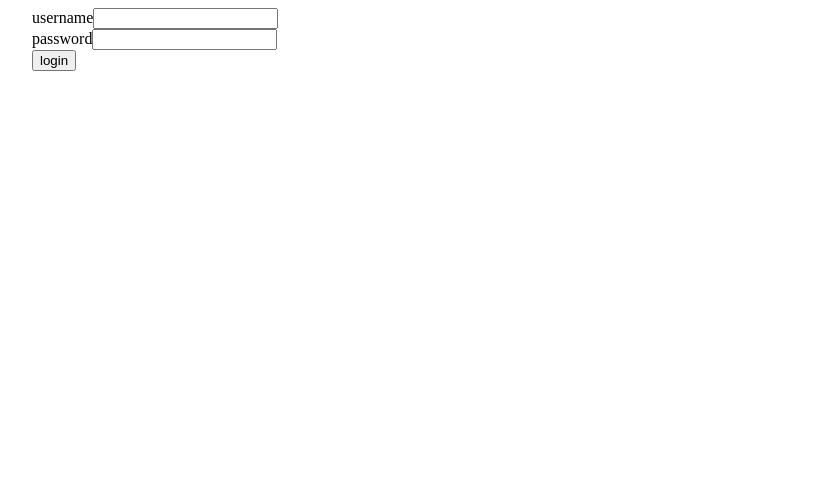
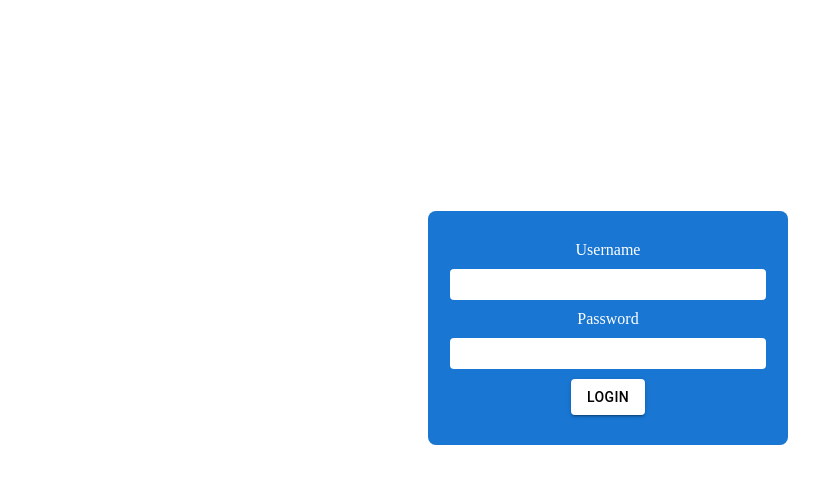
Before and after one commit to leebissessar5/full-stack-open, a React (Create React App) app in the folder part7/bloglist-frontend/: page / in a window 1280 px wide. Shown: the top 484 px of the page, without its empty margins (32-851 px from the left). Built offline with nearby package versions, Linux system fonts and the light colour scheme.

Commit message:
style LoginForm

```diff
--- a/part7/bloglist-frontend/src/App.js
+++ b/part7/bloglist-frontend/src/App.js
@@ -95,7 +95,12 @@ const App = () => {
 
   return (
     <Container>
-      {!user && <LoginForm handleLogin={handleLogin} />}
+      {!user && (
+        <>
+          <Notification />
+          <LoginForm handleLogin={handleLogin} />
+        </>
+      )}
       {user && (
         <>
           <AppBar position="static">
--- a/part7/bloglist-frontend/src/components/LoginForm.js
+++ b/part7/bloglist-frontend/src/components/LoginForm.js
@@ -1,5 +1,6 @@
 import React, { useState } from 'react'
 import PropTypes from 'prop-types'
+import { Button } from '@mui/material'
 
 const LoginForm = ({ handleLogin }) => {
   const [username, setUsername] = useState('')
@@ -13,30 +14,79 @@ const LoginForm = ({ handleLogin }) => {
   }
 
   return (
-    <form onSubmit={handleSubmit}>
-      <div>
-        username
+    <form
+      onSubmit={handleSubmit}
+      style={{
+        height: '80vh',
+        display: 'flex',
+        justifyContent: 'center',
+        alignItems: 'center',
+      }}
+    >
+      <div
+        style={{
+          width: '300px',
+          display: 'flex',
+          flexDirection: 'column',
+          alignItems: 'center',
+          backgroundColor: '#1976d2',
+          borderRadius: '8px',
+          padding: '30px',
+        }}
+      >
+        <label
+          htmlFor="username"
+          style={{ color: '#FFF', marginBottom: '10px' }}
+        >
+          Username
+        </label>
         <input
           type="text"
           value={username}
           name="Username"
           onChange={({ target }) => setUsername(target.value)}
           id="username"
+          style={{
+            padding: '8px',
+            border: 'none',
+            borderRadius: '4px',
+            backgroundColor: '#FFF',
+            width: '100%',
+          }}
         />
-      </div>
-      <div>
-        password
+        <label
+          htmlFor="password"
+          style={{ color: '#FFF', marginBottom: '10px', marginTop: '10px' }}
+        >
+          Password
+        </label>
         <input
           type="password"
           value={password}
           name="Password"
           onChange={({ target }) => setPassword(target.value)}
           id="password"
+          style={{
+            padding: '8px',
+            border: 'none',
+            borderRadius: '4px',
+            backgroundColor: '#FFF',
+            width: '100%',
+          }}
         />
+        <Button
+          id="login-button"
+          type="submit"
+          variant="contained"
+          style={{
+            marginTop: '10px',
+            backgroundColor: '#FFF',
+            color: '#000',
+          }}
+        >
+          Login
+        </Button>
       </div>
-      <button id="login-button" type="submit">
-        login
-      </button>
     </form>
   )
 }
```
